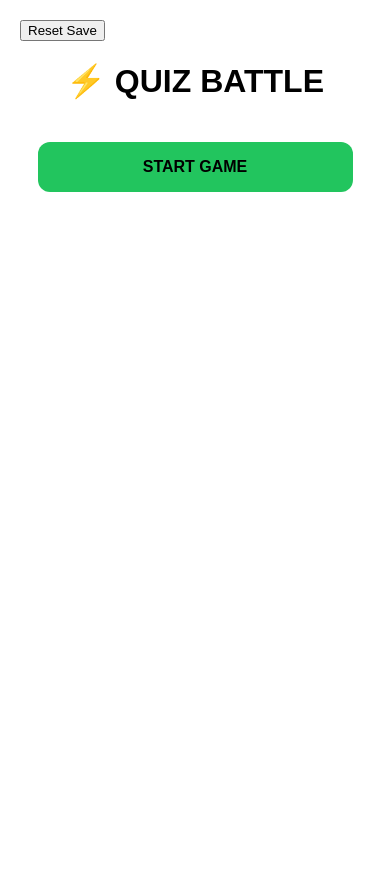
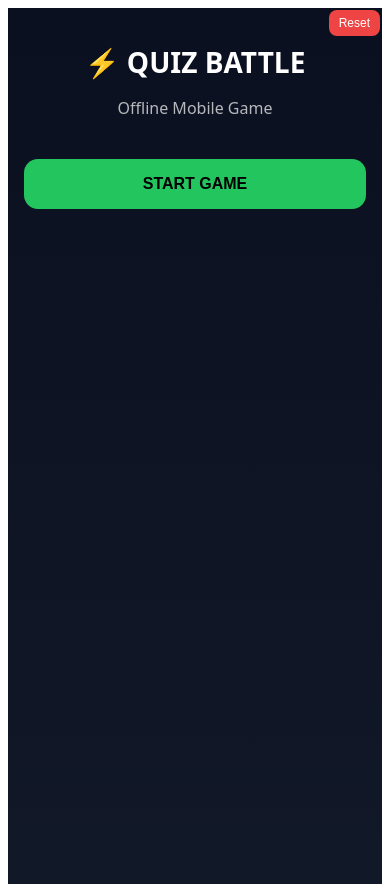
Before and after one commit to blockchain-learner-pro/teen-learning-app, a React (Create React App) app: page / in a window 390 px wide. Before the commit the page ends 844 px from the top, so only its background shows below. Built offline with nearby package versions, Linux system fonts and the light colour scheme.

Commit message:
update mobile UI styles

```diff
--- a/src/App.js
+++ b/src/App.js
@@ -212,15 +212,18 @@ export default function App() {
      🎨 UI
   ========================= */
 return (
-    <div style={{ padding: 12, fontFamily: "Arial", maxWidth: 600, margin: "0 auto" }}>
-
-      <button onClick={clearSave}>Reset Save</button>
+  <div style={styles.app}>
+    <button onClick={clearSave} style={styles.resetBtn}>
+      Reset
+    </button>
 
     {/* MENU */}
     {state === "menu" && (
       <div style={styles.center}>
-          <h1>⚡ QUIZ BATTLE</h1>
-          <button style={styles.btn} onClick={startGame}>
+        <h1 style={styles.title}>⚡ QUIZ BATTLE</h1>
+        <p style={styles.subtitle}>Offline Mobile Game</p>
+
+        <button style={styles.primaryBtn} onClick={startGame}>
           START GAME
         </button>
       </div>
@@ -236,12 +239,12 @@ export default function App() {
         </div>
 
         <div style={styles.card}>
-            <h2>{current.question}</h2>
+          <h2 style={styles.question}>{current.question}</h2>
 
           {current.answers.map((a, i) => (
             <button
               key={i}
-                style={styles.answer}
+              style={styles.answerBtn}
               onClick={() => answer(a.correct)}
             >
               {a.text}
@@ -254,34 +257,25 @@ export default function App() {
     {/* BOSS */}
     {state === "boss" && (
       <div style={styles.center}>
-          <h1>👾 BOSS FIGHT</h1>
+        <h1>👾 BOSS</h1>
 
         <div style={styles.bar}>
           <div style={{ ...styles.hp, width: `${bossHP}%` }} />
         </div>
 
-          <p>Boss HP: {bossHP}</p>
-          <p>Player HP: {playerHP}</p>
-
-          <button style={styles.btn} onClick={attackBoss}>
-            ⚔️ ATTACK
+        <button style={styles.primaryBtn} onClick={attackBoss}>
+          ATTACK
         </button>
       </div>
     )}
 
-      {/* WIN */}
-      {state === "win" && (
+    {/* WIN/LOSE */}
+    {(state === "win" || state === "lose") && (
       <div style={styles.center}>
-          <h1>🏆 YOU WIN</h1>
-          <button style={styles.btn} onClick={restart}>PLAY AGAIN</button>
-        </div>
-      )}
-
-      {/* LOSE */}
-      {state === "lose" && (
-        <div style={styles.center}>
-          <h1>💀 YOU LOSE</h1>
-          <button style={styles.btn} onClick={restart}>TRY AGAIN</button>
+        <h1>{state === "win" ? "🏆 YOU WIN" : "💀 YOU LOSE"}</h1>
+        <button style={styles.primaryBtn} onClick={restart}>
+          PLAY AGAIN
+        </button>
       </div>
     )}
   </div>
@@ -292,55 +286,102 @@ export default function App() {
    🎨 STYLES
 ========================= */
 const styles = {
-  center: { textAlign: "center", width: "100%" },
+  app: {
+    minHeight: "100vh",
+    background: "linear-gradient(180deg, #0b1020, #111827)",
+    color: "white",
+    fontFamily: "system-ui, Arial",
+    padding: "16px",
+    display: "flex",
+    flexDirection: "column",
+    alignItems: "center"
+  },
+
+  center: {
+    width: "100%",
+    maxWidth: 420,
+    textAlign: "center"
+  },
+
+  title: {
+    fontSize: 28,
+    marginBottom: 6
+  },
+
+  subtitle: {
+    opacity: 0.7,
+    marginBottom: 20
+  },
 
   hud: {
     display: "flex",
-    justifyContent: "space-around",
-    marginBottom: 15,
+    justifyContent: "space-between",
+    padding: "10px 14px",
+    background: "#1f2937",
+    borderRadius: 12,
+    marginBottom: 15
   },
 
   card: {
     background: "#1f2937",
-    padding: 18,
-    borderRadius: 16,
+    padding: 20,
+    borderRadius: 18,
+    boxShadow: "0 10px 30px rgba(0,0,0,0.4)"
   },
 
-  answer: {
+  question: {
+    fontSize: 18,
+    marginBottom: 16
+  },
+
+  answerBtn: {
     display: "block",
-    margin: "10px auto",
+    width: "100%",
+    margin: "10px 0",
     padding: 14,
-    width: "92%",
+    borderRadius: 12,
+    border: "none",
     fontSize: 16,
     background: "#374151",
-    color: "white",
-    border: "none",
-    borderRadius: 12,
+    color: "white"
   },
 
-  btn: {
+  primaryBtn: {
+    marginTop: 20,
     padding: 16,
-    marginTop: 20,
-    width: "90%",
-    background: "#22c55e",
+    width: "100%",
+    borderRadius: 14,
     border: "none",
-    borderRadius: 12,
     fontSize: 16,
     fontWeight: "bold",
+    background: "#22c55e",
+    color: "black"
+  },
+
+  resetBtn: {
+    position: "absolute",
+    top: 10,
+    right: 10,
+    fontSize: 12,
+    padding: "6px 10px",
+    borderRadius: 8,
+    border: "none",
+    background: "#ef4444",
+    color: "white"
   },
 
   bar: {
-    width: "90%",
-    height: 18,
+    width: "100%",
+    height: 14,
     background: "#333",
-    margin: "10px auto",
     borderRadius: 10,
     overflow: "hidden",
+    margin: "10px 0"
   },
 
   hp: {
     height: "100%",
     background: "red",
-    transition: "0.3s",
-  },
+    transition: "0.3s"
+  }
 };
```
Lines whose indentation alone changed are shown as unchanged.
